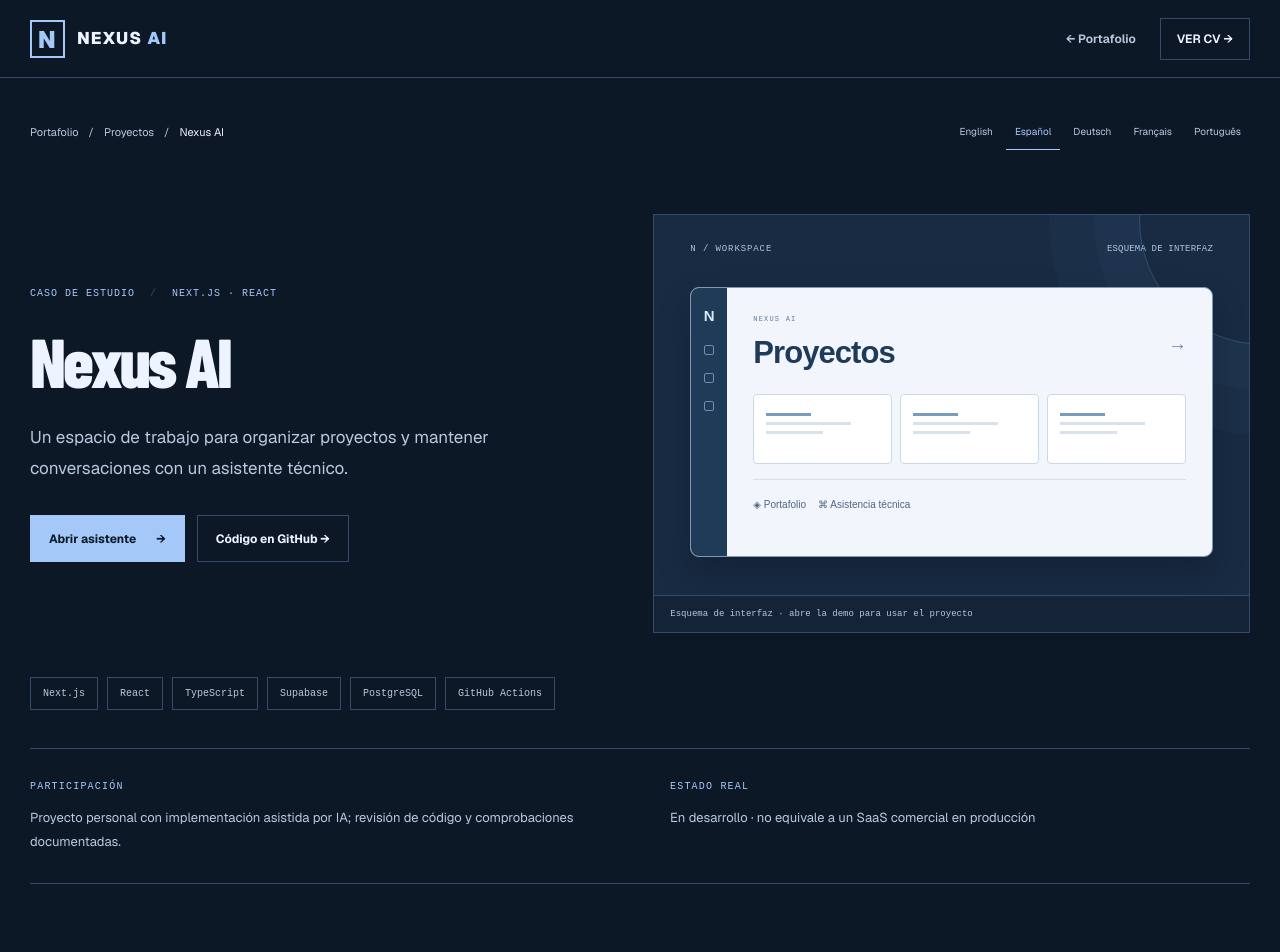
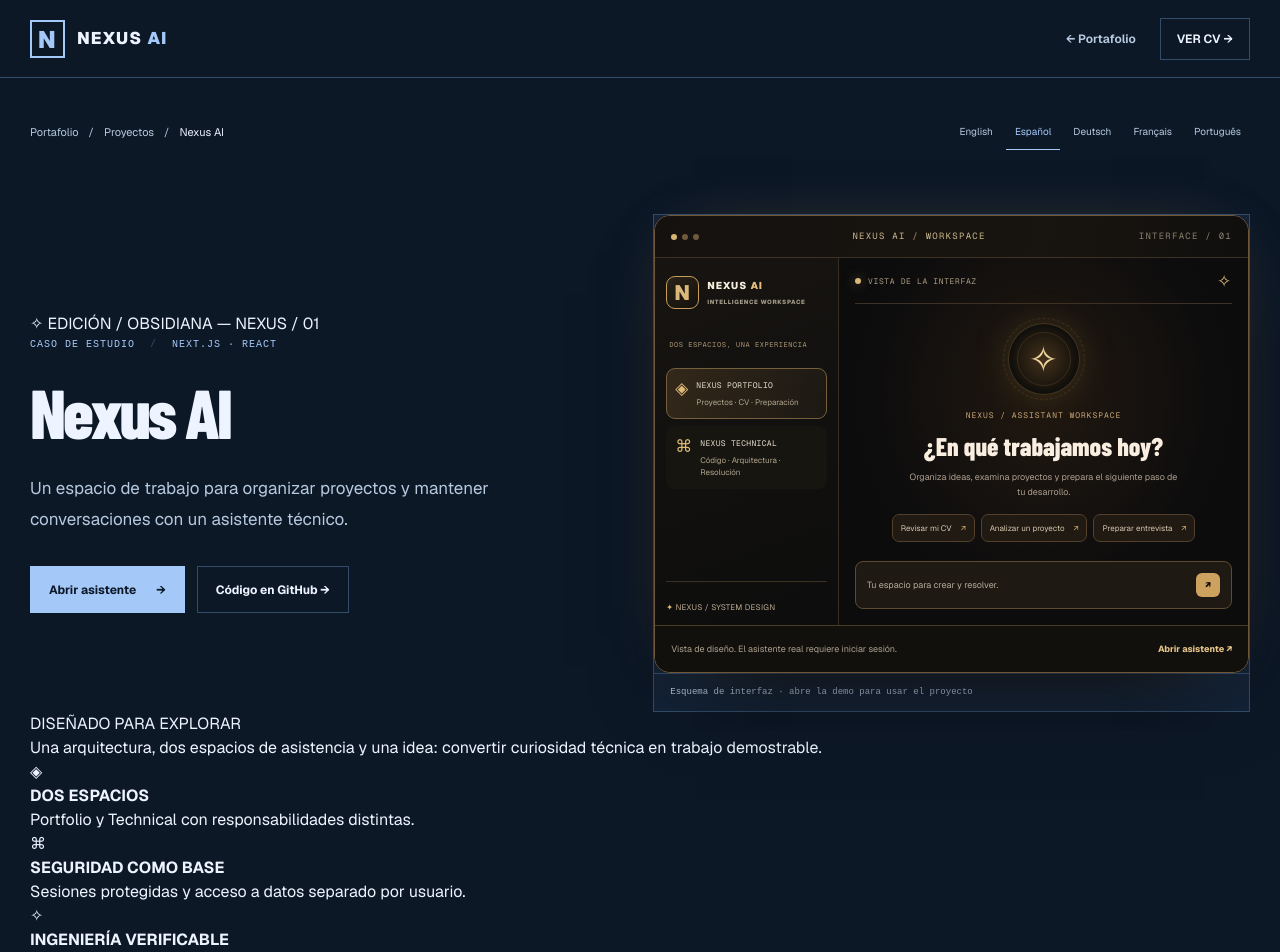
Before and after one commit to Dleteo/Nexus-AI, a Next.js app: page /projects/nexus-ai in a window 1280 px wide. Shown: the top 952 px of the page. Built offline with nearby package versions, Linux system fonts and the light colour scheme.

Commit message:
feat: give Nexus AI case study its own obsidian-and-gold storytelling and assistant preview

```diff
--- a/app/projects/[slug]/page.tsx
+++ b/app/projects/[slug]/page.tsx
@@ -2,6 +2,7 @@ import type { Metadata } from "next";
 import InterviewReviewChecklist from "../../../components/career/InterviewReviewChecklist";
 import ArchitectureChallenge from "../../../components/career/ArchitectureChallenge";
 import ProjectCover, { type ProjectKind } from "../../../components/career/ProjectCover";
+import NexusAssistantPreview from "../../../components/career/NexusAssistantPreview";
 import Link from "next/link";
 import { notFound } from "next/navigation";
 import { caseStudies, getCaseStudy } from "../../../data/case-studies";
@@ -19,6 +20,14 @@ const pageCopy = {
   de:{language:"Sprache der Fallstudie",breadcrumb:"Brotkrumennavigation",learning:"LERNPROJEKT",study:"FALLSTUDIE",cv:"LEBENSLAUF",skip:"Zur Fallstudie",back:"Zurück zu den Projekten",sketch:"Oberflächenskizze · Projekt über die Demo öffnen",demo:"Dieses Projekt erkunden"},
   fr:{language:"Langue de l’étude de cas",breadcrumb:"Fil d’Ariane",learning:"PROJET D’APPRENTISSAGE",study:"ÉTUDE DE CAS",cv:"VOIR CV",skip:"Aller à l’étude de cas",back:"Retour aux projets",sketch:"Esquisse d’interface · ouvrez la démo pour utiliser le projet",demo:"Explorer ce projet"},
   pt:{language:"Idioma do estudo de caso",breadcrumb:"Navegação estrutural",learning:"PROJETO DE APRENDIZAGEM",study:"ESTUDO DE CASO",cv:"VER CV",skip:"Ir ao estudo de caso",back:"Voltar aos projetos",sketch:"Esboço de interface · abra a demo para usar o projeto",demo:"Explorar este projeto"},
+} as const;
+
+const nexusPresentation = {
+  es:{edition:"EDICIÓN / OBSIDIANA",idea:"DISEÑADO PARA EXPLORAR",intro:"Una arquitectura, dos espacios de asistencia y una idea: convertir curiosidad técnica en trabajo demostrable.",a:"DOS ESPACIOS",at:"Portfolio y Technical con responsabilidades distintas.",b:"SEGURIDAD COMO BASE",bt:"Sesiones protegidas y acceso a datos separado por usuario.",c:"INGENIERÍA VERIFICABLE",ct:"Código, pruebas y límites documentados."},
+  en:{edition:"OBSIDIAN / EDITION",idea:"BUILT FOR EXPLORATION",intro:"One architecture, two assistance workspaces and one goal: turn technical curiosity into demonstrable work.",a:"TWO WORKSPACES",at:"Portfolio and Technical with separate responsibilities.",b:"SECURITY BY DESIGN",bt:"Protected sessions and user-scoped data access.",c:"VERIFIABLE ENGINEERING",ct:"Documented code, tests and limitations."},
+  de:{edition:"OBSIDIAN / EDITION",idea:"ZUM ENTDECKEN ENTWICKELT",intro:"Eine Architektur, zwei Assistenzbereiche und das Ziel, technische Ideen nachvollziehbar umzusetzen.",a:"ZWEI BEREICHE",at:"Portfolio und Technical mit getrennten Aufgaben.",b:"SICHERHEIT VON ANFANG AN",bt:"Geschützte Sitzungen und nutzergebundene Daten.",c:"ÜBERPRÜFBARE TECHNIK",ct:"Dokumentierter Code, Tests und Grenzen."},
+  fr:{edition:"ÉDITION / OBSIDIENNE",idea:"CONÇU POUR EXPLORER",intro:"Une architecture et deux espaces d'assistance pour transformer la curiosité technique en travail vérifiable.",a:"DEUX ESPACES",at:"Portfolio et Technical avec des rôles distincts.",b:"SÉCURITÉ INTÉGRÉE",bt:"Sessions protégées et données séparées par utilisateur.",c:"INGÉNIERIE VÉRIFIABLE",ct:"Code, tests et limites documentés."},
+  pt:{edition:"EDIÇÃO / OBSIDIANA",idea:"FEITO PARA EXPLORAR",intro:"Uma arquitetura, dois espaços de assistência e uma meta: transformar curiosidade técnica em trabalho verificável.",a:"DOIS ESPAÇOS",at:"Portfolio e Technical com funções distintas.",b:"SEGURANÇA DESDE A BASE",bt:"Sessões protegidas e dados isolados por usuário.",c:"ENGENHARIA VERIFICÁVEL",ct:"Código, testes e limites documentados."},
 } as const;
 
 export function generateStaticParams() { return caseStudies.map(({slug}) => ({slug})); }
@@ -44,6 +53,8 @@ export default async function CaseStudyPage({params,searchParams}: {params:Promi
   const kind=projectKinds[slug];
   const demo=project.demo?.startsWith("/labs")&&locale!=="es"?"/"+locale+project.demo:project.demo;
   const isLearning=["task-tracker","hangman","nexus-foundation"].includes(slug);
+  const nexusEdition=slug==="nexus-ai";
+  const nexusText=nexusPresentation[locale];
 
   return <main lang={locale} data-project-kind={kind||"legacy"} className={`${s.page} ${kind?s[kind]:s.legacy}`}>
     <a className={s.skip} href="#case-content">{copy.skip}</a>
@@ -60,6 +71,7 @@ export default async function CaseStudyPage({params,searchParams}: {params:Promi
       </div>
       <section className={s.hero} aria-labelledby="case-title">
         <div className={s.heroText}>
+          {nexusEdition&&<p className={s.nexusEdition}><span aria-hidden="true">✧</span> {nexusText.edition} <span aria-hidden="true">—</span> NEXUS / 01</p>}
           <p className={s.eyebrow}>{isLearning?copy.learning:copy.study} <span aria-hidden="true">/</span> {project.tech.slice(0,2).join(" · ")}</p>
           <h1 id="case-title">{project.title}</h1>
           <p className={s.lead}>{project.lead}</p>
@@ -68,8 +80,14 @@ export default async function CaseStudyPage({params,searchParams}: {params:Promi
             {project.repository&&<a href={project.repository} target="_blank" rel="noopener noreferrer" className={s.secondary}>{label.code} →</a>}
           </div>
         </div>
-        {kind&&<figure className={s.heroVisual}><ProjectCover project={kind} language={locale} spacious/><figcaption>{copy.sketch}</figcaption></figure>}
+        {kind&&<figure className={s.heroVisual}>{nexusEdition?<NexusAssistantPreview language={locale}/>:<ProjectCover project={kind} language={locale} spacious/>}<figcaption>{copy.sketch}</figcaption></figure>}
       </section>
+      {nexusEdition&&<section className={s.nexusHighlights} aria-label={nexusText.idea}>
+        <div className={s.nexusHighlightsIntro}><span>{nexusText.idea}</span><p>{nexusText.intro}</p></div>
+        <div className={s.nexusHighlight}><span aria-hidden="true">◈</span><div><strong>{nexusText.a}</strong><p>{nexusText.at}</p></div></div>
+        <div className={s.nexusHighlight}><span aria-hidden="true">⌘</span><div><strong>{nexusText.b}</strong><p>{nexusText.bt}</p></div></div>
+        <div className={s.nexusHighlight}><span aria-hidden="true">✧</span><div><strong>{nexusText.c}</strong><p>{nexusText.ct}</p></div></div>
+      </section>}
       <div className={s.tech}>{project.tech.map(tech=><span key={tech}>{tech}</span>)}</div>
       <dl className={s.facts}>
         <div><dt>{label.role}</dt><dd>{project.role}</dd></div>
```
